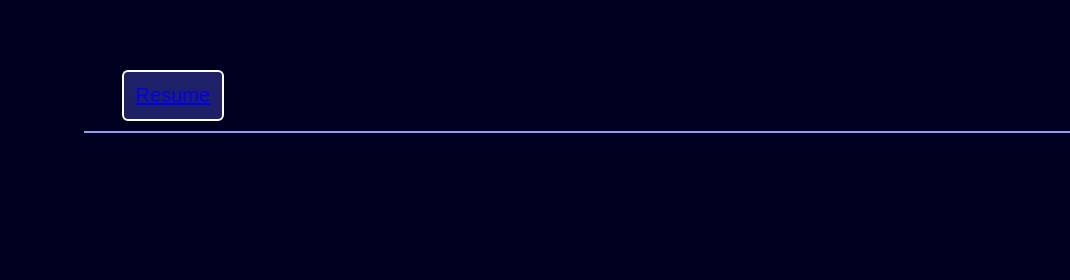
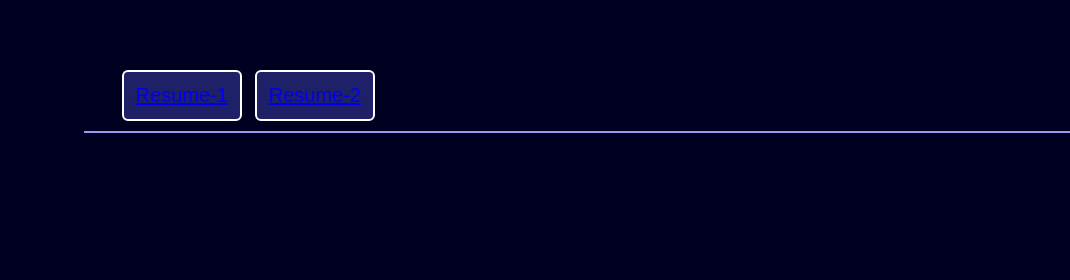
Before and after one commit to abhiswrp/Portofolio, a plain HTML site: page projects.html in a window 1280 px wide. Shown: the part 418-698 px from the top of the page, 0-1070 px from the left. Drawn offline with nearby package versions, Linux system fonts and the light colour scheme.

Commit message:
Update projects.html

```diff
--- a/projects.html
+++ b/projects.html
@@ -209,7 +209,8 @@
                 <div>and I am a passionate</div>
                 <span id="element"></span>
                 <div class="buttons">
-                    <button class="btn"><a href="https://drive.google.com/file/d/1HKKhpRsu5iepQsUC-f26MuXBi7PPLuu8/view?usp=drive_link">Resume</a></button>
+                    <button class="btn"><a href="https://drive.google.com/file/d/19fV80s3aQXngV9sSAy2GcLsQHj1yS78z/view?usp=sharing">Resume-1</a></button>
+                    <button class="btn"><a href="https://drive.google.com/file/d/1nRq_e2rp0YkbyoU-ADsoHq5n56MKx9v7/view?usp=sharing">Resume-2</a></button>
                 </div>
             </div>
             <div class="rightSection">
```
